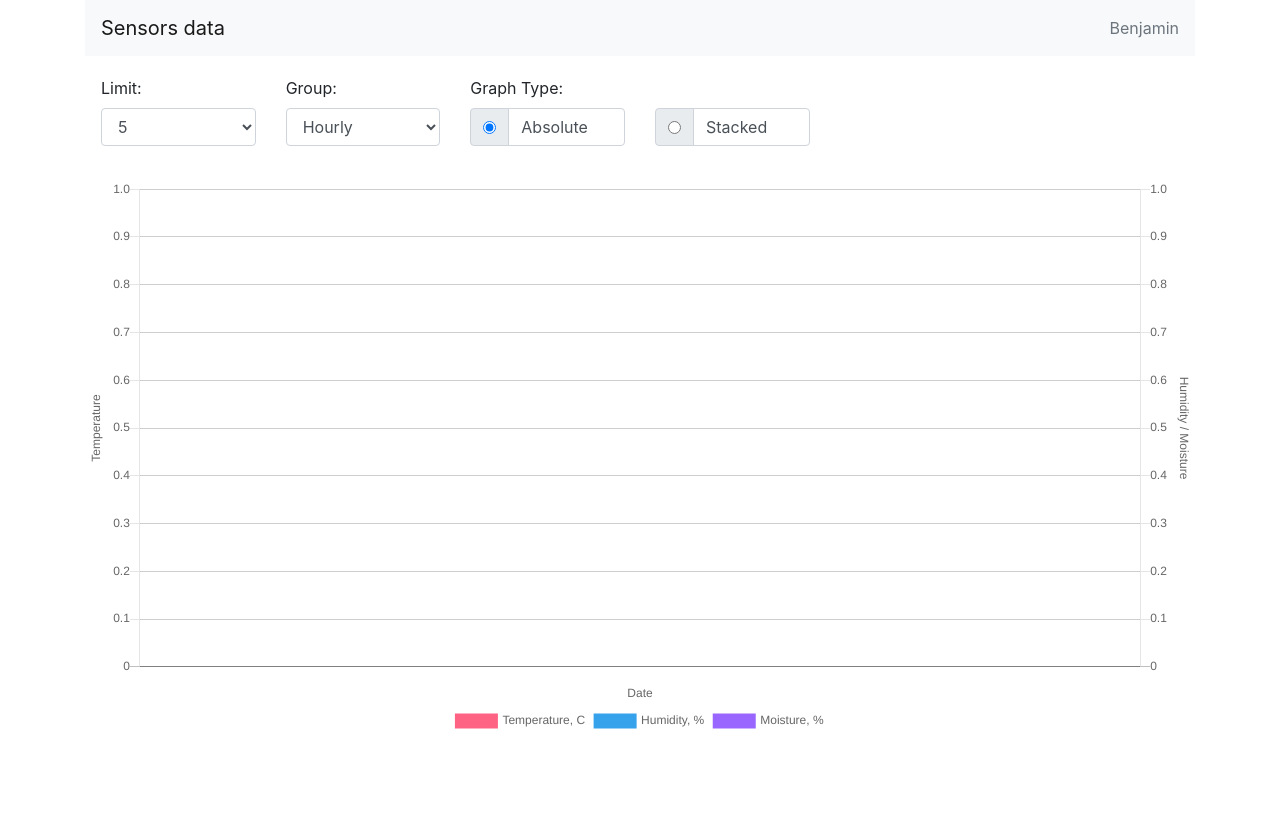
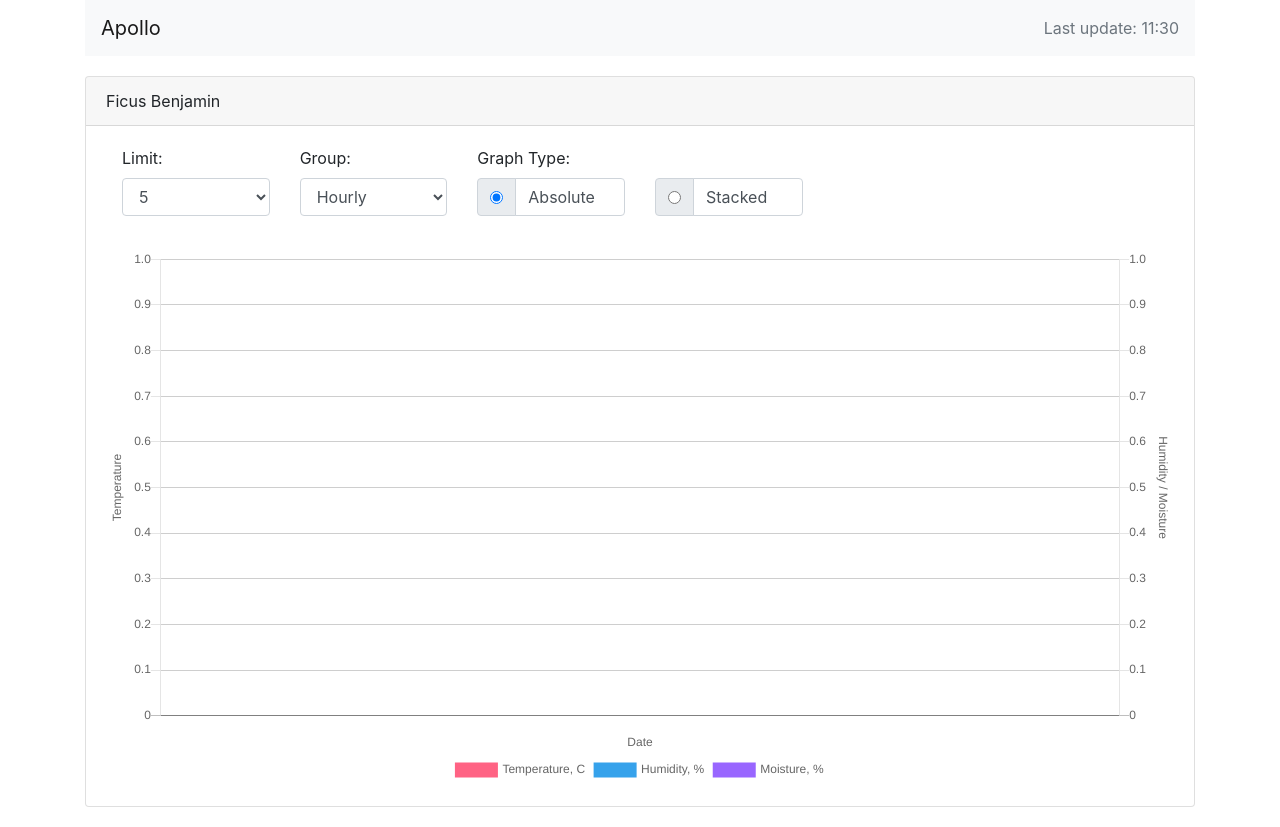
Before and after one commit to manti-by/apollo, a Flask app: page / in a window 1280 px wide. Before the commit the page ends 729 px from the top, so only its background shows below. Run offline with Flask 2, Linux system fonts and the light colour scheme; data that the repository does not hold is empty; some libraries are stand-ins or nearby versions.

Commit message:
Update status widget

```diff
--- a/app/server.py
+++ b/app/server.py
@@ -1,5 +1,6 @@
 import json
 
+from time import localtime, strftime
 from flask import (
     Flask,
     jsonify,
@@ -14,7 +15,8 @@ app = Flask(__name__)
 def index():
     data, options = get_line_chart_data()
     return render_template('index.html',
-                           data=data, options=options)
+                           data=data, options=options,
+                           time=strftime('%H:%M', localtime()))
 
 
 @app.route('/api')
--- a/app/static/css/index.css
+++ b/app/static/css/index.css
@@ -1,5 +1,6 @@
 nav,
-#controls {
+#controls,
+.card {
     margin-bottom: 20px;
 }
 #controls {
--- a/app/static/js/line-chart.js
+++ b/app/static/js/line-chart.js
@@ -2,8 +2,8 @@
 
     'use strict';
 
-    let $chart = $("#line-chart"),
-        $msg = $("#message"),
+    let $status = $('#status'),
+        $chart = $('#line-chart'),
         options = {
             responsive: true,
             legend: {
@@ -112,8 +112,6 @@
     // Periodically update chart from server
     let update_chart = () => {
         $.getJSON('/api' + window.location.search, (data) => {
-            $msg.addClass('d-none');
-
             chart.data.labels = data['label'];
 
             chart.data.datasets.forEach((dataset) => {
@@ -121,13 +119,23 @@
             });
 
             chart.update();
+        }).done(() => {
+            let now = new Date();
+            $status
+                .removeClass('text-danger')
+                .addClass('text-secondary')
+                .text(
+                    'Last update: ' + now.getHours() + ':' + now.getMinutes()
+                );
         }).fail(() => {
-            $msg.removeClass('d-none')
-                .text('Failed to fetch data from server');
+            $status
+                .removeClass('text-secondary')
+                .addClass('text-danger')
+                .text('Connection error');
         });
     };
 
-    setInterval(update_chart, 5 * 10 * 1000);
+    setInterval(update_chart, 5 * 60 * 1000);
 
     // Listen controls
     $('select.limit, select.group').on('change', update_chart);
--- a/app/templates/index.html
+++ b/app/templates/index.html
@@ -15,11 +15,17 @@
 <body>
     <div class="container">
         <nav class="navbar navbar-light bg-light">
-            <span class="navbar-brand">Sensors data</span>
-            <span class="my-2 text-secondary">Benjamin</span>
+            <span class="navbar-brand">Apollo</span>
+            <span id="status" class="my-2 text-secondary">
+                Last update: {{ time }}
+            </span>
         </nav>
         <main>
-            <div id="message" class="alert alert-danger d-none" role="alert"></div>
+            <div class="card">
+                <div class="card-header">
+                    Ficus Benjamin
+                </div>
+                <div class="card-body">
                     <form id="controls" action="/" method="get" class="row">
                         <div class="form-group col-2">
                             <label for="limit">Limit:</label>
@@ -70,21 +76,27 @@
                         </div>
                     </form>
                     <canvas id="line-chart"></canvas>
+                </div>
+            </div>
             <div id="weather"></div>
         </main>
     </div>
 
     {% raw %}
     <script id="t-weather" type="text/x-handlebars-template">
-        <div class="widget">
-            <div class="row">
-                <h2>Weather</h2>
+        <div class="card">
+            <div class="card-header">
+                Weather
             </div>
+            <div class="card-body">
+                <div class="card-text">
                     <div class="row">
                         <div class="col">Temp: {{ temp }} &deg;C</div>
                         <div class="col">Wind: {{ wind }} m/s {{ wind_dir }}</div>
-                <div class="col">Pressure: {{ pressure }} mm Hg</div>
+                        <div class="col">Pressure: {{ pressure }} mmHg</div>
                         <div class="col"><img src="{{ icon }}" alt="weather"></div>
+                    </div>
+                </div>
             </div>
         </div>
     </script>
```
Lines whose indentation alone changed are shown as unchanged.
